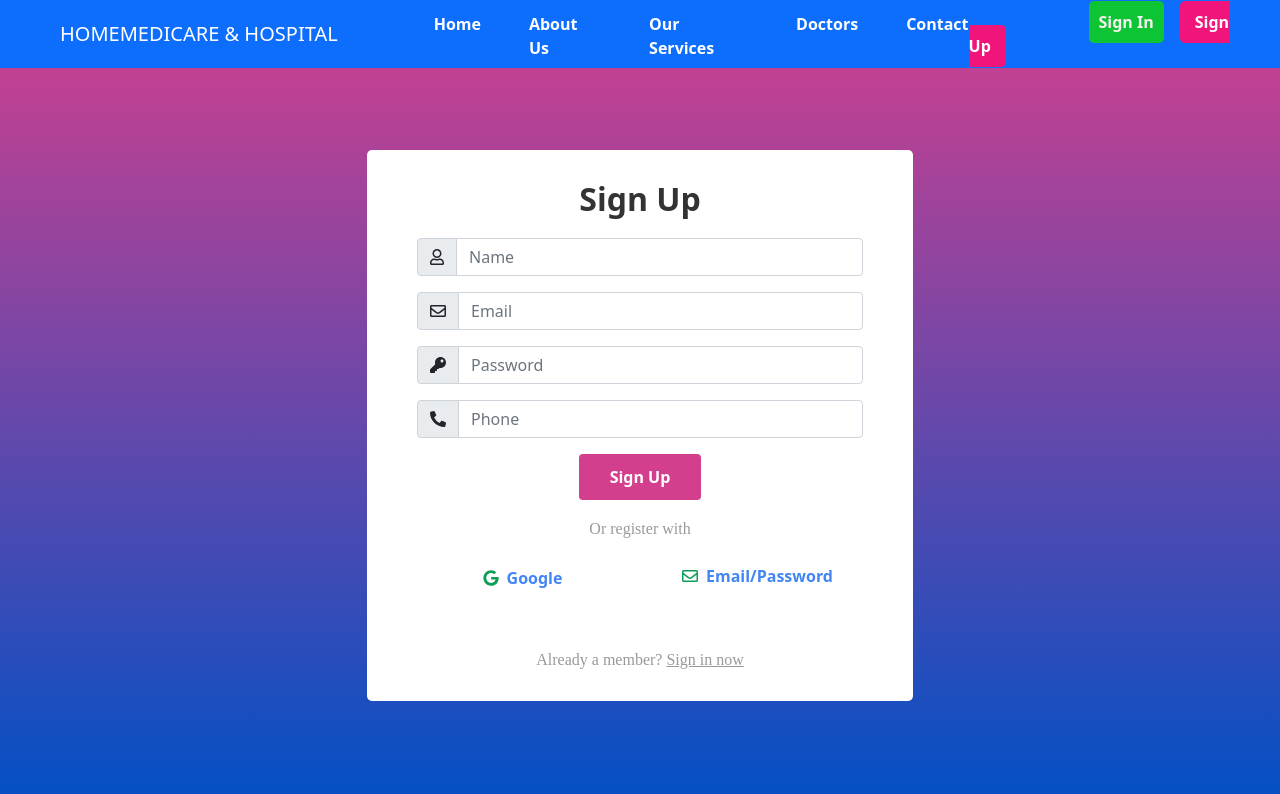
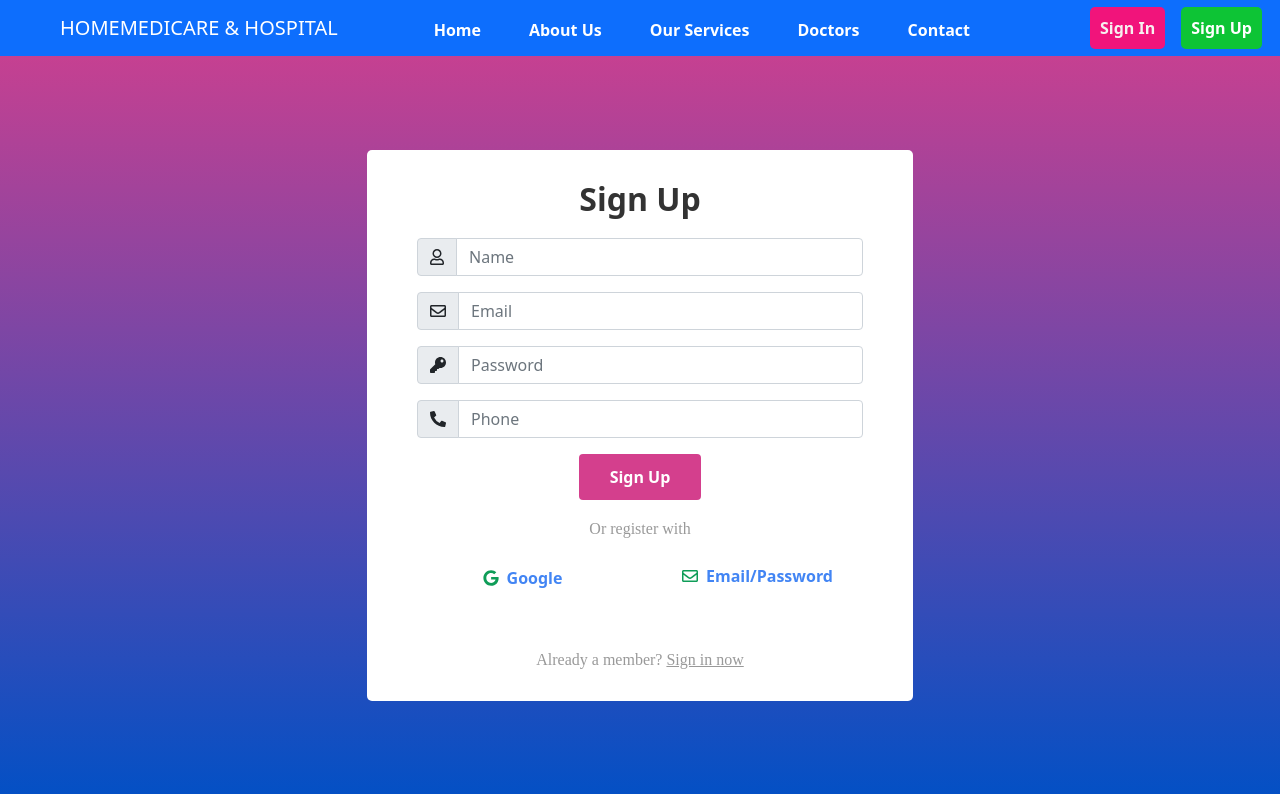
Before and after one commit to mdnajmul/homemedicare-hospital-react, a React (Create React App) app: page /register in a window 1280 px wide. Shown: the top 794 px of the page. Built offline with nearby package versions, Linux system fonts and the light colour scheme; no server answers.

Commit message:
google sign up implement

```diff
--- a/src/components/Header/Header.css
+++ b/src/components/Header/Header.css
@@ -1,5 +1,5 @@
 .header-top-btn {
-  background-color: rgb(13, 196, 53);
+  background-color: rgb(241, 20, 123);
   color: rgb(247, 240, 240);
   padding: 10px;
   border-radius: 5px;
@@ -11,14 +11,14 @@
 }
 
 .hover:hover {
-  background-color: rgb(241, 20, 123);
+  background-color: rgb(13, 196, 53);
   color: white !important;
   padding: 5px;
   border-radius: 5px;
 }
 .active {
-  background-color: rgb(241, 20, 123);
+  background-color: rgb(13, 196, 53);
   color: white !important;
-  padding: 10px 15px;
+  padding: 10px 10px;
   border-radius: 5px;
 }
--- a/src/components/Header/Header.js
+++ b/src/components/Header/Header.js
@@ -9,7 +9,7 @@ const Header = () => {
   return (
     <Navbar fixed="top" bg="primary" variant="dark" expand="lg">
       <Container fluid>
-        <Navbar.Brand href="#" className="mx-5">
+        <Navbar.Brand href="/" className="mx-5">
           HOMEMEDICARE & HOSPITAL
         </Navbar.Brand>
         <Navbar.Toggle aria-controls="navbarScroll" />
--- a/src/components/Register/Register.js
+++ b/src/components/Register/Register.js
@@ -3,9 +3,21 @@ import { FontAwesomeIcon } from "@fortawesome/react-fontawesome";
 import { faEnvelope, faUser } from "@fortawesome/free-regular-svg-icons";
 import { faKey, faPhoneAlt } from "@fortawesome/free-solid-svg-icons";
 import { faGoogle } from "@fortawesome/free-brands-svg-icons";
-import { Link } from "react-router-dom";
+import { Link, useLocation, useHistory } from "react-router-dom";
+import useAuth from "../../hooks/useAuth";
 
 const Register = () => {
+  const { signInUsingGoogle } = useAuth();
+  const location = useLocation();
+  const history = useHistory();
+  const redirect_uri = location.state?.from || "/";
+
+  const handleGoogleSignIn = () => {
+    signInUsingGoogle().then((result) => {
+      history.push(redirect_uri);
+    });
+  };
+
   return (
     <div className="login-field">
       <div className="container">
@@ -76,7 +88,10 @@ const Register = () => {
                 </div>
                 <div className="row mt-3">
                   <div className="col-lg-6 col-md-6 col-sm-12 col-12">
-                    <button className="btn px-5 py-2 google-btn">
+                    <button
+                      onClick={handleGoogleSignIn}
+                      className="btn px-5 py-2 google-btn"
+                    >
                       <FontAwesomeIcon
                         icon={faGoogle}
                         className="me-2 google-icon-clr"
```
